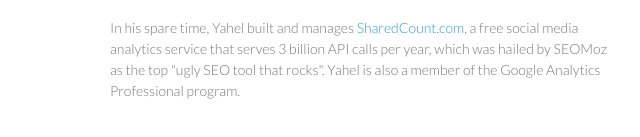
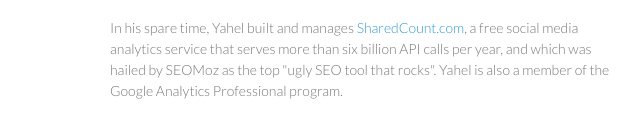
Before and after one commit to yahelc/yahelc.github.io, a plain HTML site: page index.html in a window 1280 px wide. Shown: the part 735-872 px from the top of the page, 460-1100 px from the left. Drawn offline with Linux system fonts and the light colour scheme.

Commit message:
Update index.html

```diff
--- a/index.html
+++ b/index.html
@@ -43,7 +43,7 @@
 
 <p>Prior to joining BSD, Yahel served as a Web Manager at the University of Pennsylvania, where he managed an online learning site. He previously helped manage online campaigns for J Street as an Technology and Online Assistant through the 2008 campaign.</p>
 
-<p>In his spare time, Yahel built and manages <a href="http://www.sharedcount.com/">SharedCount.com</a>, a free social media analytics service that serves 3 billion API calls per year, which was hailed by SEOMoz as the top "ugly SEO tool that rocks". Yahel is also a member of the Google Analytics Professional program.</p>
+<p>In his spare time, Yahel built and manages <a href="http://www.sharedcount.com/">SharedCount.com</a>, a free social media analytics service that serves more than six billion API calls per year, and which was hailed by SEOMoz as the top "ugly SEO tool that rocks". Yahel is also a member of the Google Analytics Professional program.</p>
       </section>
       <footer>
         <p><small>Hosted on GitHub Pages &mdash; Theme by <a href="https://github.com/orderedlist">orderedlist</a></small></p>
```
